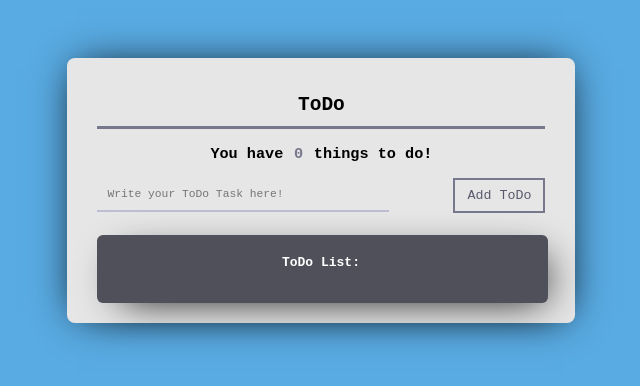
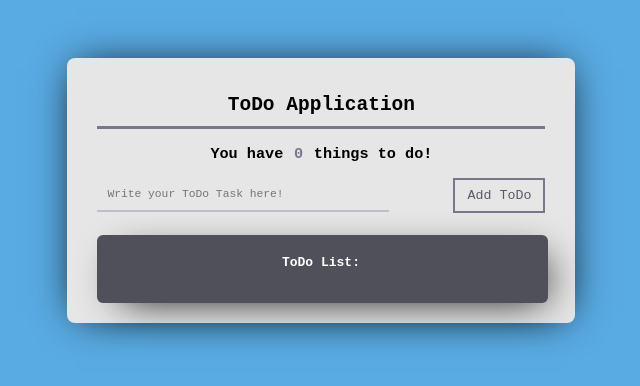
Before and after one commit to RajasBharambe/ToDo_Application, a plain HTML site: page index.html in a window 1280 px wide. Shown: the whole page, without its empty margins (323-963 px from the left). Drawn offline with Linux system fonts and the light colour scheme.

Commit message:
Update index.html

```diff
--- a/index.html
+++ b/index.html
@@ -6,7 +6,7 @@
 </head>
 <body>
   	<div class="form">
-  		<h2>ToDo </h2>
+  		<h2>ToDo Application</h2>
   		<h3>You have <span id="NoOfThings"></span> things to do!</h3>
   		<input id="ToDoInput" placeholder="Write your ToDo Task here!"></input>
   		<button id="ToDoButton">Add ToDo</button>
```
